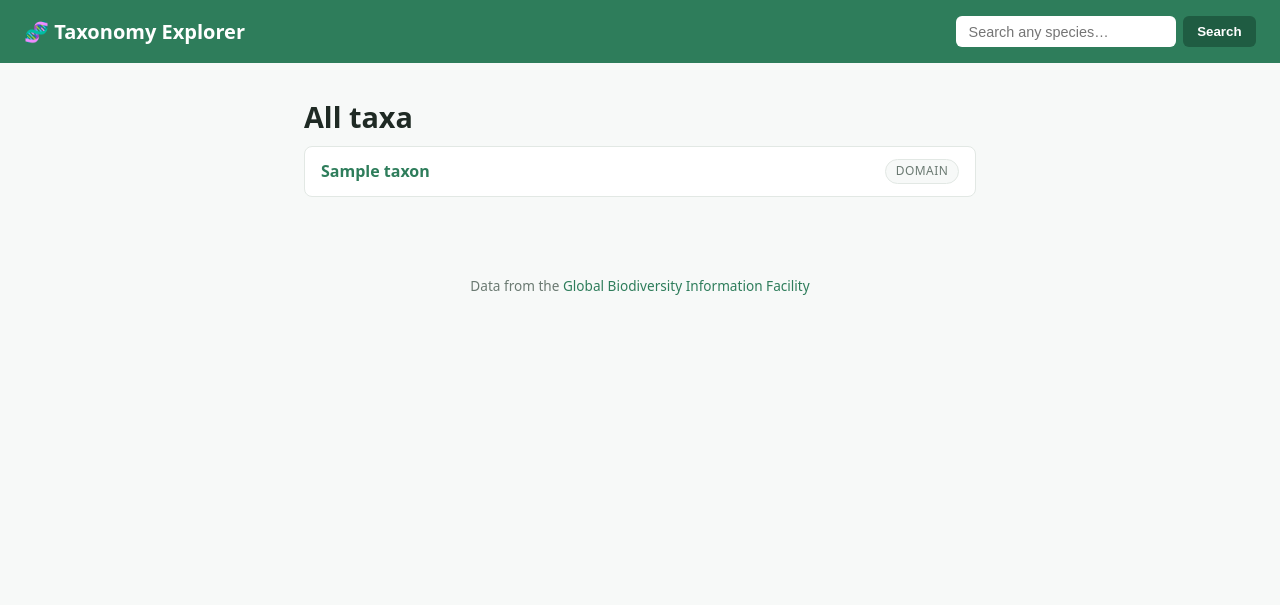
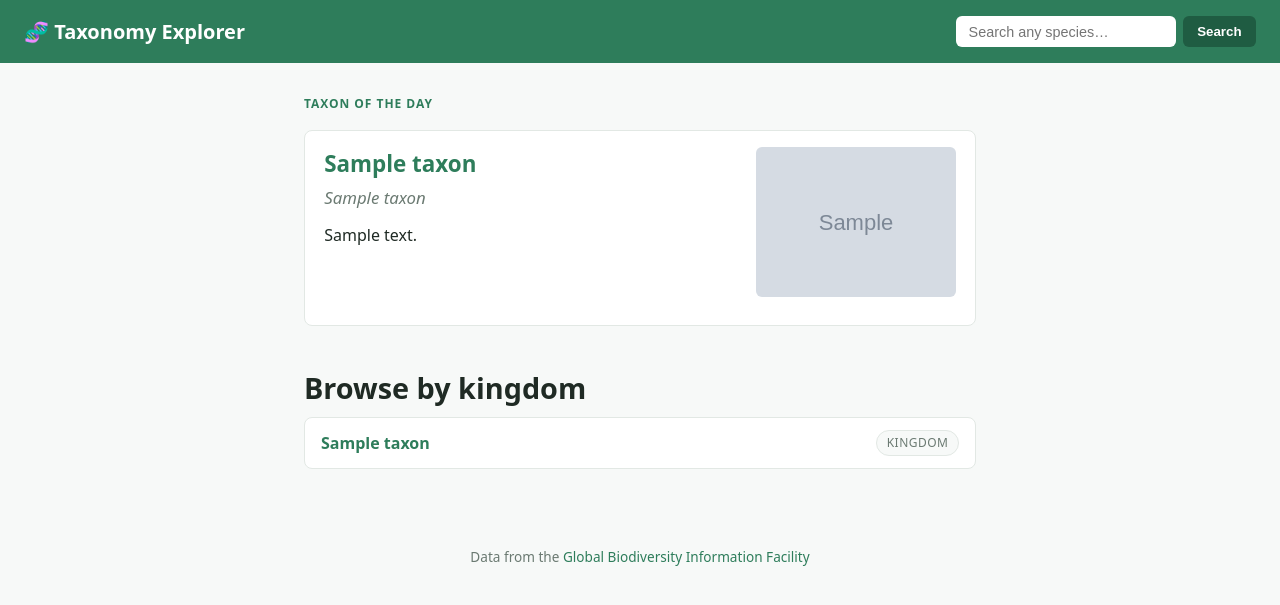
Before and after one commit to myki-b/taxonomy-explorer, a Django app: page / in a window 1280 px wide. Shown: the top 605 px of the page. Run offline with Django 5.2, Linux system fonts and the light colour scheme; tables that the repository leaves empty hold one stand-in row (values such as "Sample post"); grey boxes marked "Sample" are stand-in pictures.

Commit message:
Homepage now includes a "Taxon of the day" based deterministically on today's date.

```diff
--- a/taxa/models.py
+++ b/taxa/models.py
@@ -1,9 +1,10 @@
+from datetime import date
+
 from django.db import models
 
 # Create your models here.
 class Taxon(models.Model):
     RANK_CHOICES = [
-        ('domain', 'Domain'),
         ('kingdom', 'Kingdom'),
         ('phylum', 'Phylum'),
         ('class', 'Class'),
@@ -36,3 +37,25 @@ class Taxon(models.Model):
             node = node.parent
         ancestors.reverse()  # collected child->root, so flip to root->parent
         return ancestors
+    @classmethod
+    def of_the_day(cls, today=None):
+        """Return a taxon chosen deterministically from today's date.
+
+        The same date always yields the same taxon, and it changes at midnight,
+        without storing anything or running a scheduled job. Species with a
+        description are preferred so the highlighted card has something to show.
+
+        ``today`` can be passed in to make the choice testable.
+        """
+        candidates = cls.objects.filter(rank='species').exclude(description='')
+        if not candidates.exists():
+            candidates = cls.objects.all()
+
+        count = candidates.count()
+        if not count:
+            return None
+
+        # toordinal() increases by exactly one per day, so the index advances
+        # predictably and wraps around the available taxa.
+        day_number = (today or date.today()).toordinal()
+        return candidates.order_by('pk')[day_number % count]
--- a/taxa/static/taxa/style.css
+++ b/taxa/static/taxa/style.css
@@ -133,3 +133,16 @@ nav[aria-label="breadcrumb"] {
   font-size: 0.85rem;
   padding: 2rem 1rem;
 }
+
+/* Taxon of the day */
+.featured { margin-bottom: 2.5rem; }
+.featured-label {
+  text-transform: uppercase;
+  letter-spacing: 0.08em;
+  font-size: 0.75rem;
+  font-weight: 600;
+  color: var(--accent);
+  margin: 0 0 0.5rem;
+}
+.featured-name { margin: 0 0 0.2rem; font-size: 1.4rem; }
+.featured .common-name { margin-bottom: 0.8rem; }
--- a/taxa/templates/taxa/taxon_list.html
+++ b/taxa/templates/taxa/taxon_list.html
@@ -1,17 +1,36 @@
 {% extends "taxa/base.html" %}
 
-{% block title %}All taxa &middot; Taxonomy Explorer{% endblock %}
+{% block title %}Taxonomy Explorer{% endblock %}
 
 {% block content %}
-  <h1>All taxa</h1>
+  {% if taxon_of_the_day %}
+    <section class="featured">
+      <p class="featured-label">Taxon of the day</p>
+      <div class="summary">
+        {% if taxon_of_the_day.image_url %}
+          <img class="summary-image" src="{{ taxon_of_the_day.image_url }}"
+               alt="{{ taxon_of_the_day.name }}">
+        {% endif %}
+        <h2 class="featured-name">
+          <a href="{% url 'taxon_detail' taxon_of_the_day.pk %}">{{ taxon_of_the_day.name }}</a>
+        </h2>
+        {% if taxon_of_the_day.common_name %}
+          <p class="common-name">{{ taxon_of_the_day.common_name }}</p>
+        {% endif %}
+        <div class="summary-text">{{ taxon_of_the_day.description|safe|truncatewords_html:45 }}</div>
+      </div>
+    </section>
+  {% endif %}
+
+  <h1>Browse by kingdom</h1>
   <ul class="taxon-list">
-    {% for taxon in taxons %}
+    {% for kingdom in kingdoms %}
       <li>
-        <a href="{% url 'taxon_detail' taxon.pk %}">{{ taxon.name }}</a>
-        <span class="rank-badge">{{ taxon.get_rank_display }}</span>
+        <a href="{% url 'taxon_detail' kingdom.pk %}">{{ kingdom.name }}</a>
+        <span class="rank-badge">{{ kingdom.get_rank_display }}</span>
       </li>
     {% empty %}
-      <li>No taxa yet.</li>
+      <li>No kingdoms cached yet — search for a species to get started.</li>
     {% endfor %}
   </ul>
 {% endblock %}
--- a/taxa/views.py
+++ b/taxa/views.py
@@ -6,8 +6,16 @@ from .services import GBIFError, fetch_and_cache_taxon
 
 
 def taxon_list(request):
-    taxons = Taxon.objects.all()
-    return render(request, 'taxa/taxon_list.html', {'taxons': taxons})
+    """The home page: the kingdoms to browse into, plus today's featured taxon.
+
+    Listing every taxon would grow unwieldy, so we show only the roots of the
+    tree and let people drill down from there (or use search).
+    """
+    kingdoms = Taxon.objects.filter(rank='kingdom').order_by('name')
+    return render(request, 'taxa/taxon_list.html', {
+        'kingdoms': kingdoms,
+        'taxon_of_the_day': Taxon.of_the_day(),
+    })
 
 
 def taxon_detail(request, pk):
```
Also changed, not shown: taxa/tests.py (+38 -0 lines), README.md, taxa/migrations/0003_alter_taxon_rank.py (added).
